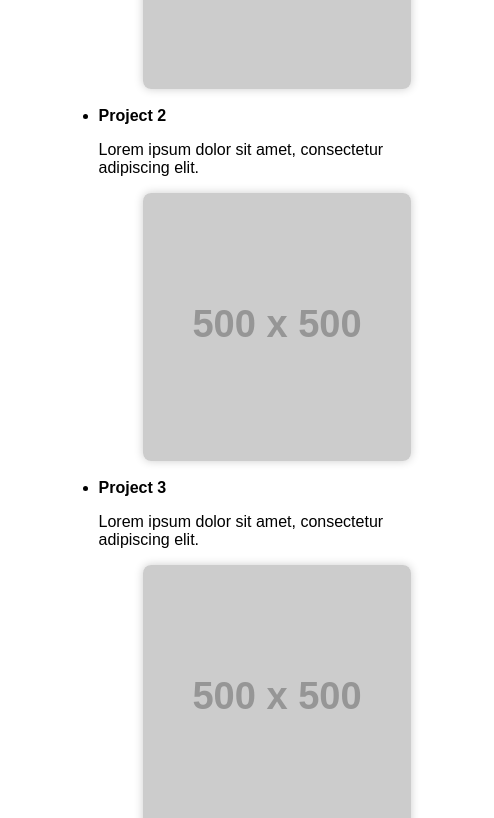
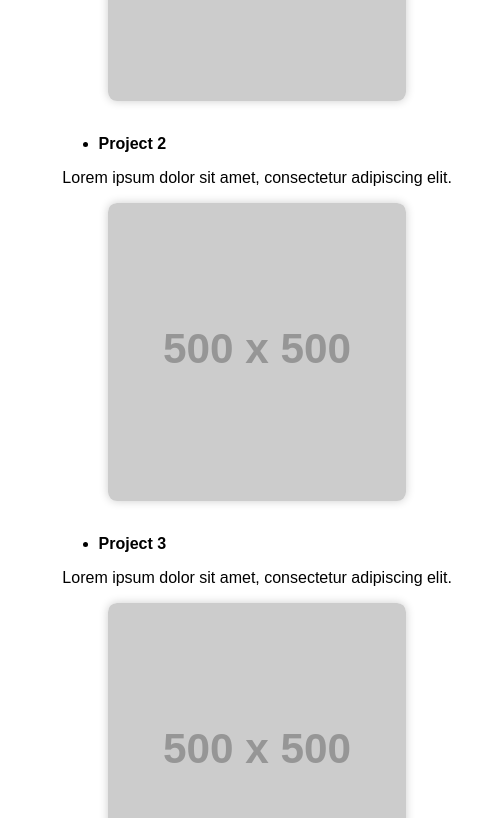
Before and after one commit to roschreiber/codedex-projects, a plain HTML site: page css/index.html in a window 1280 px wide. Shown: the part 500-1318 px from the top of the page, 381-875 px from the left. Drawn offline with Linux system fonts and the light colour scheme; placeholder pictures from the web are drawn by us.

Commit message:
push fix
https://www.codedex.io/community/final-project/o8bqSmFbI4d5YYuqetHs

```diff
--- a/css/index.html
+++ b/css/index.html
@@ -33,17 +33,22 @@
           <h1>📜 Projects</h1>
           <ul>
             <li><b>Project 1</b></li>
-            <p>Lorem ipsum dolor sit amet, consectetur adipiscing elit.</p>
-            <img class="images" src="https://via.placeholder.com/500" alt="Project 1" />
-            <br>
+          </ul>
+          <p>Lorem ipsum dolor sit amet, consectetur adipiscing elit.</p>
+          <img class="images" src="https://via.placeholder.com/500" alt="Project 1" />
+          <br>
+          <ul>
             <li><b>Project 2</b></li>
-            <p>Lorem ipsum dolor sit amet, consectetur adipiscing elit.</p>
-            <img class="images" src="https://via.placeholder.com/500" alt="Project 2" />
-            <br>
+          </ul>
+          <p>Lorem ipsum dolor sit amet, consectetur adipiscing elit.</p>
+          <img class="images" src="https://via.placeholder.com/500" alt="Project 1" />
+          <br>
+          <ul>
             <li><b>Project 3</b></li>
-            <p>Lorem ipsum dolor sit amet, consectetur adipiscing elit.</p>
-            <img class="images" src="https://via.placeholder.com/500" alt="Project 3" />
           </ul>
+          <p>Lorem ipsum dolor sit amet, consectetur adipiscing elit.</p>
+          <img class="images" src="https://via.placeholder.com/500" alt="Project 1" />
+          <br>
         </section>
         <section id="contact">
           <h1>✍️ Contact</h1>
--- a/css/style.css
+++ b/css/style.css
@@ -10,8 +10,12 @@
     text-align: center;
   }
 
-  ul .images {
+  #projects .images {
     width: 75%;
+  }
+
+  #projects p {
+    text-align: center;
   }
 
   .images {
@@ -28,6 +32,18 @@
   }
 
   .images:not(:hover) {
+    transform: scale(1);
+  }
+
+  .icons:hover {
+    transform: scale(1.2);
+  }
+
+  .icons {
+    transition: transform 0.3s;
+  }
+
+  .icons:not(:hover) {
     transform: scale(1);
   }
 
@@ -62,18 +78,6 @@
     display: block;
   }
 
-  .icons:hover {
-    transform: scale(1.2);
-  }
-
-  .icons {
-    transition: transform 0.3s;
-  }
-
-  .icons:not(:hover) {
-    transform: scale(1);
-  }
-
   #gif1 {
     position: absolute;
     bottom: 0;
```
